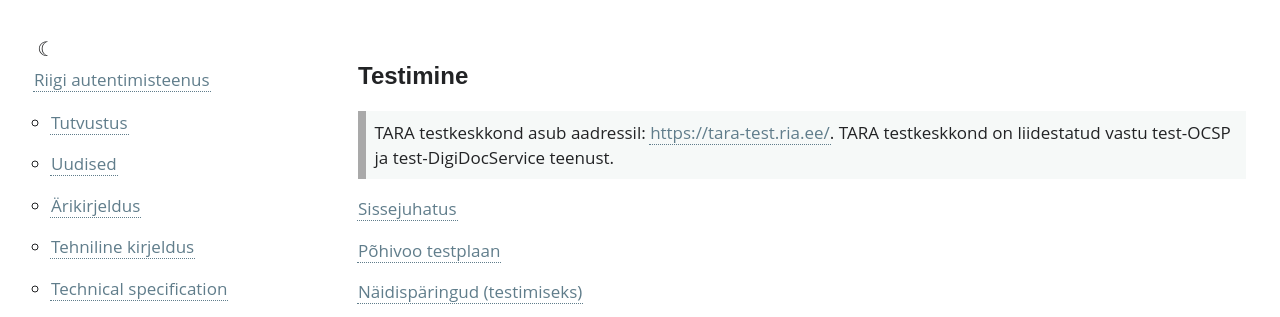
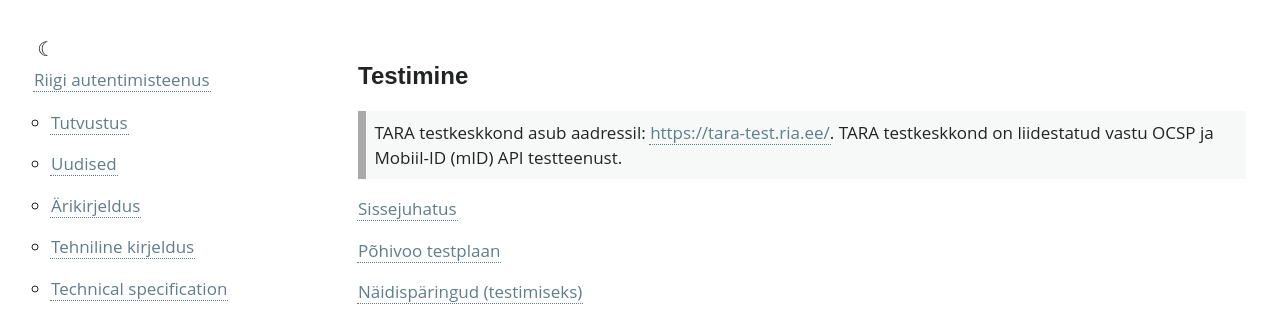
Before and after one commit to e-gov/TARA-Doku, a Jekyll site: the page built from Testimine.md, in a window 1280 px wide. Shown: the top 317 px of the page. Built offline with Jekyll 4.4.1, drawn with Linux system fonts in a browser that asks for light colours; our own code applies the rules of GitHub Pages for plain Markdown files; some of the changed text lies outside the part shown.

Commit message:
Update Testimine.md

```diff
--- a/Testimine.md
+++ b/Testimine.md
@@ -5,7 +5,7 @@ permalink: Testimine
 # Testimine
 {: .no_toc}
 
-TARA testkeskkond asub aadressil: [https://tara-test.ria.ee/](https://tara-test.ria.ee/). TARA testkeskkond on liidestatud vastu test-OCSP ja test-DigiDocService teenust.
+TARA testkeskkond asub aadressil: [https://tara-test.ria.ee/](https://tara-test.ria.ee/). TARA testkeskkond on liidestatud vastu OCSP ja Mobiil-ID (mID) API testteenust.
 {: .note}
 
 - TOC
@@ -63,9 +63,9 @@ curl \
 
 ### ID-kaart ja Mobiil-ID
 
-TARA testkeskkond on suunatud vastu test-OCSP ja test-DigiDocService teenust. See tähendab, et TARAs tuleb autentimise läbiviimiseks rakendada testnumbreid ja test ID-kaarte või teha oma Mobiil-ID ja/või ID-kaardi sertifikaadid kättesaadavaks testteenuse andmebaasis. Lähemalt võimalustest:
+TARA testkeskkond on suunatud vastu OCSP ja Mobiil-ID (mID) API testteenust. See tähendab, et TARAs tuleb autentimise läbiviimiseks rakendada testnumbreid ja test ID-kaarte või teha oma Mobiil-ID ja/või ID-kaardi sertifikaadid kättesaadavaks testteenuse andmebaasis. Lähemalt võimalustest:
 
-1. Testnumbrid on kättesaadavad siit: [https://github.com/SK-EID/dds-documentation/wiki/Test-number-for-automated-testing-in-DEMO](https://github.com/SK-EID/dds-documentation/wiki/Test-number-for-automated-testing-in-DEMO). Rakendada ainult Eesti (EE) testnumbreid ja isikukoode.
+1. Testnumbrid on kättesaadavad siit: [https://github.com/SK-EID/MID/wiki/Test-number-for-automated-testing-in-DEMO](https://github.com/SK-EID/MID/wiki/Test-number-for-automated-testing-in-DEMO). Rakendada ainult Eesti (EE) testnumbreid ja isikukoode.
 
 2. Test ID-kaardi peab tellima SK-lt: [https://www.sk.ee/teenused/testkaardid/](https://www.sk.ee/teenused/testkaardid/). Juhul kui on võimalus enda ID-kaarti kasutada, ei ole test-kaardi tellimine vajalik.
 
@@ -105,6 +105,7 @@ Nõu küsimiseks ja võimaliku TARA vea raporteerimiseks palume pöörduda meili
 
 | Versioon, kuupäev | Muudatus |
 |-----------------|--------------|
+| 0.4, 11.09.2020   | Mobiil-ID info update |
 | 0.3, 05.09.2018   | Norra testandmed |
 | 0.2, 28.06.2018   | Pangalinkide ja Smart-ID info |
 | 0.1, 15.05.2018   | Esimene versioon |
```
